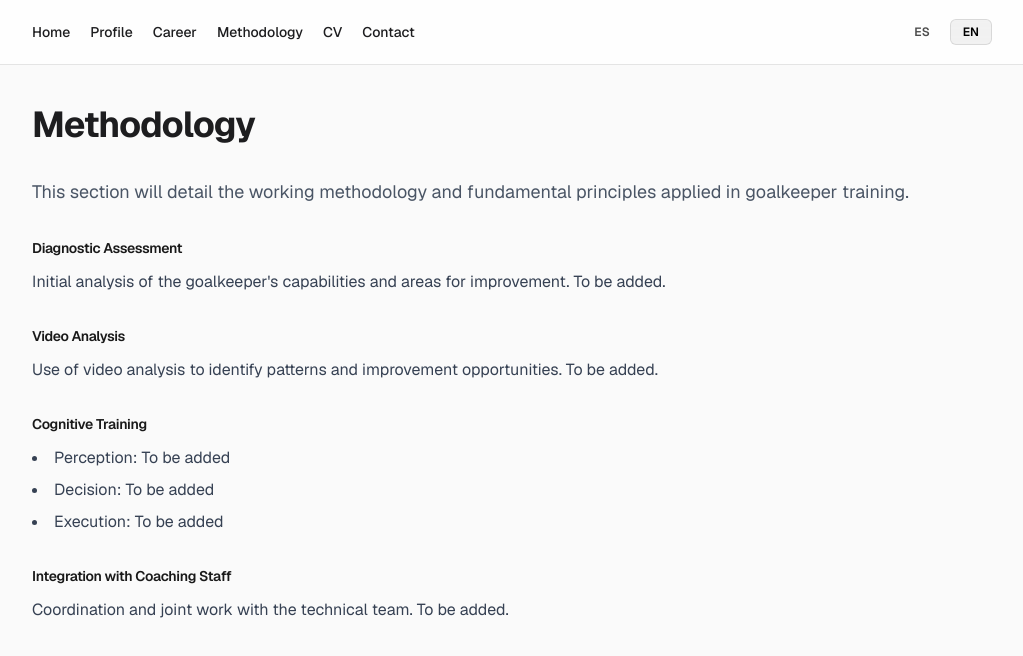
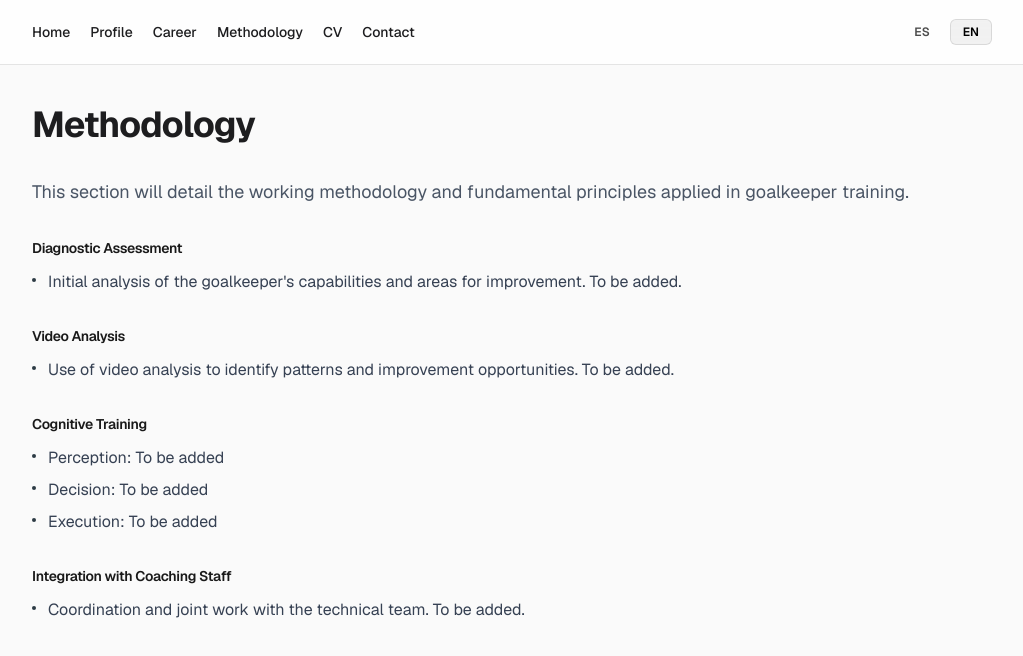
Before and after one commit to devrodri-com/enzo-ferrari-site, a Next.js app: page /en/methodology in a window 1280 px wide. Shown: the top 656 px of the page, without its empty margins (128-1151 px from the left). Built offline with nearby package versions, Linux system fonts and the light colour scheme; no server answers.

Commit message:
UI: add technical micro-accent to timeline and methodology

```diff
--- a/src/app/[locale]/career/page.tsx
+++ b/src/app/[locale]/career/page.tsx
@@ -23,23 +23,23 @@ export default async function CareerPage({
 
       <Section title={t('timeline.title')}>
         <ul className="space-y-4">
-          <li className="border-l-4 border-gray-300 pl-4 py-2">
+          <li className="border-l-4 border-[#2C3A44] pl-4 py-2">
             <p className="text-gray-500 text-sm">2024–Actualidad</p>
             <p className="text-gray-700">{t('timeline.item1')}</p>
           </li>
-          <li className="border-l-4 border-gray-300 pl-4 py-2">
+          <li className="border-l-4 border-[#2C3A44] pl-4 py-2">
             <p className="text-gray-500 text-sm">2024</p>
             <p className="text-gray-700">{t('timeline.item2')}</p>
           </li>
-          <li className="border-l-4 border-gray-300 pl-4 py-2">
+          <li className="border-l-4 border-[#2C3A44] pl-4 py-2">
             <p className="text-gray-500 text-sm">2023</p>
             <p className="text-gray-700">{t('timeline.item3')}</p>
           </li>
-          <li className="border-l-4 border-gray-300 pl-4 py-2">
+          <li className="border-l-4 border-[#2C3A44] pl-4 py-2">
             <p className="text-gray-500 text-sm">2022</p>
             <p className="text-gray-700">{t('timeline.item4')}</p>
           </li>
-          <li className="border-l-4 border-gray-300 pl-4 py-2">
+          <li className="border-l-4 border-[#2C3A44] pl-4 py-2">
             <p className="text-gray-500 text-sm">2016-2021</p>
             <p className="text-gray-700">{t('timeline.item5')}</p>
           </li>
--- a/src/app/[locale]/methodology/page.tsx
+++ b/src/app/[locale]/methodology/page.tsx
@@ -22,29 +22,47 @@ export default async function MethodologyPage({
       </Section>
 
       <Section title={t('sections.diagnostic.title')}>
+        <div className="flex items-start gap-3">
+          <div className="w-1 h-1 rounded-full bg-[#2C3A44] mt-2 flex-shrink-0" />
           <p className="text-gray-700">
             {t('sections.diagnostic.description')}
           </p>
+        </div>
       </Section>
 
       <Section title={t('sections.video.title')}>
+        <div className="flex items-start gap-3">
+          <div className="w-1 h-1 rounded-full bg-[#2C3A44] mt-2 flex-shrink-0" />
           <p className="text-gray-700">
             {t('sections.video.description')}
           </p>
+        </div>
       </Section>
 
       <Section title={t('sections.cognitive.title')}>
-        <ul className="list-disc list-inside space-y-2 text-gray-700">
-          <li>{t('sections.cognitive.perception')}</li>
-          <li>{t('sections.cognitive.decision')}</li>
-          <li>{t('sections.cognitive.execution')}</li>
+        <ul className="list-none space-y-2 text-gray-700">
+          <li className="flex items-start gap-3">
+            <div className="w-1 h-1 rounded-full bg-[#2C3A44] mt-2 flex-shrink-0" />
+            <span>{t('sections.cognitive.perception')}</span>
+          </li>
+          <li className="flex items-start gap-3">
+            <div className="w-1 h-1 rounded-full bg-[#2C3A44] mt-2 flex-shrink-0" />
+            <span>{t('sections.cognitive.decision')}</span>
+          </li>
+          <li className="flex items-start gap-3">
+            <div className="w-1 h-1 rounded-full bg-[#2C3A44] mt-2 flex-shrink-0" />
+            <span>{t('sections.cognitive.execution')}</span>
+          </li>
         </ul>
       </Section>
 
       <Section title={t('sections.integration.title')}>
+        <div className="flex items-start gap-3">
+          <div className="w-1 h-1 rounded-full bg-[#2C3A44] mt-2 flex-shrink-0" />
           <p className="text-gray-700">
             {t('sections.integration.description')}
           </p>
+        </div>
       </Section>
     </Page>
   );
```
Lines whose indentation alone changed are shown as unchanged.
